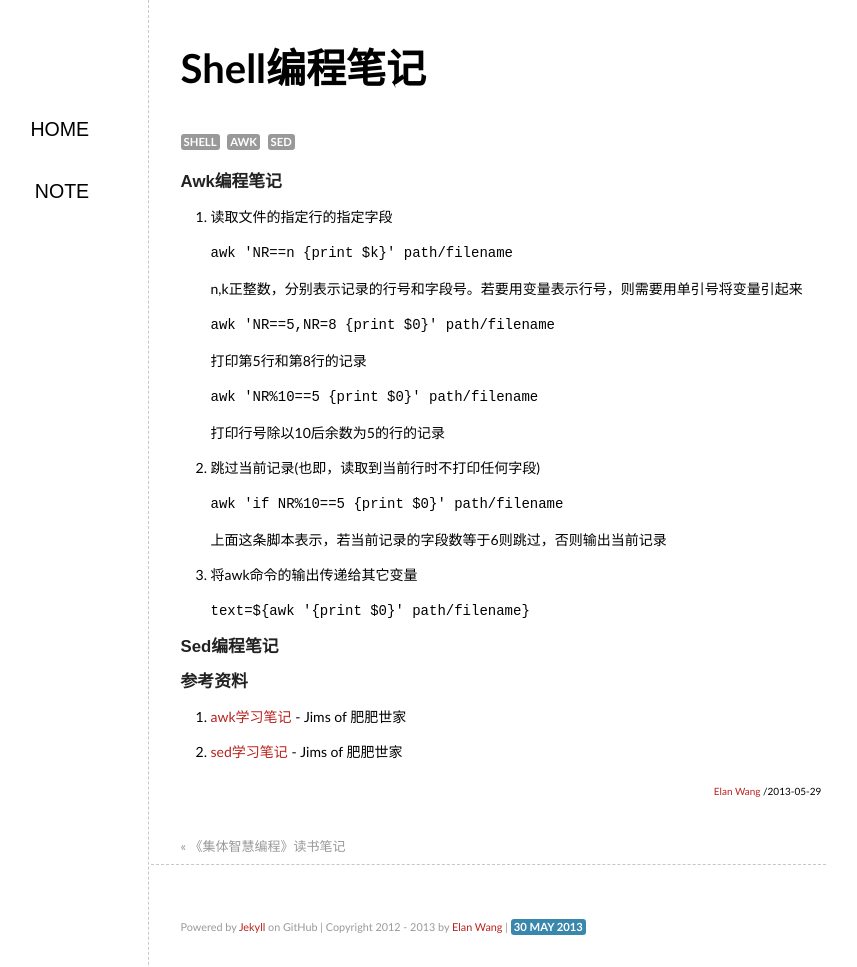
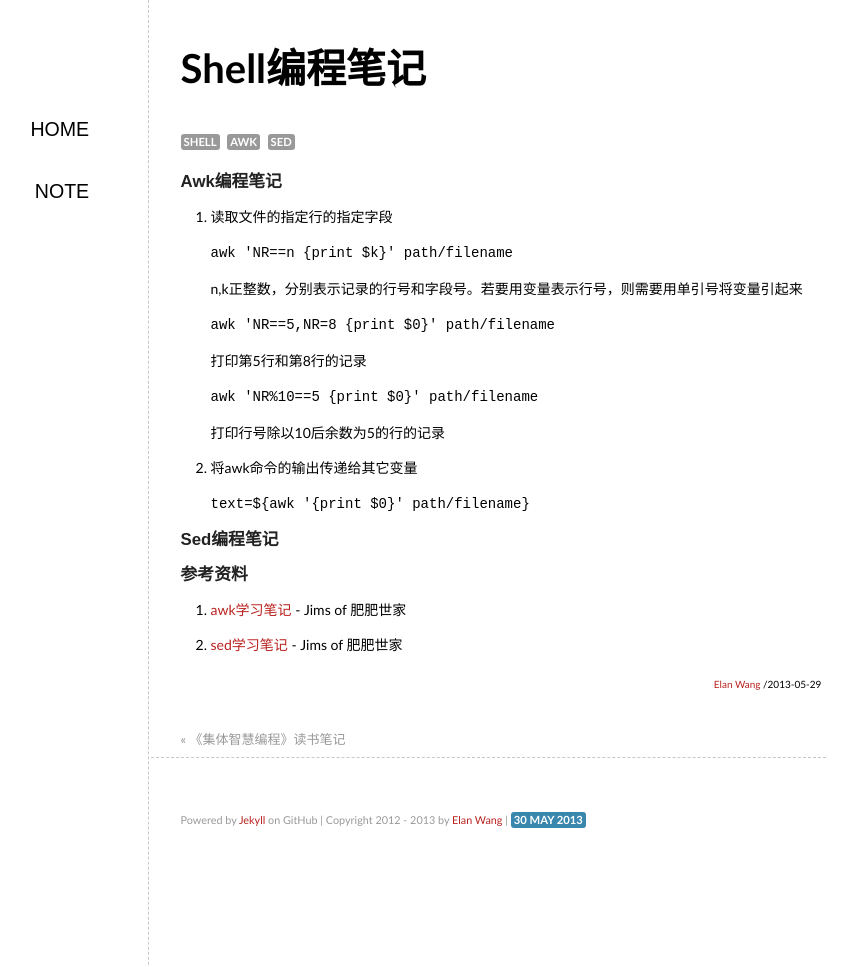
Before and after one commit to elan2wang/note, a Jekyll site: the page built from _posts/2013-05-29-shell-programming-tips.md, in a window 1280 px wide and 967 px high. Shown: the whole window, without its empty margins (236-1093 px from the left). Built offline with Jekyll 4.4.1, drawn with Linux system fonts in a browser that asks for light colours; comment, search, counter and statistics services are not loaded.

Commit message:
edit shell programming tips

```diff
--- a/_posts/2013-05-29-shell-programming-tips.md
+++ b/_posts/2013-05-29-shell-programming-tips.md
@@ -12,10 +12,7 @@ n,k正整数，分别表示记录的行号和字段号。若要用变量表示
 打印第5行和第8行的记录
 <code>awk 'NR%10==5 {print $0}' path/filename</code>
 打印行号除以10后余数为5的行的记录
-2. 跳过当前记录(也即，读取到当前行时不打印任何字段)
-<code>awk 'if NR%10==5 {print $0}' path/filename</code>
-上面这条脚本表示，若当前记录的字段数等于6则跳过，否则输出当前记录
-3. 将awk命令的输出传递给其它变量
+2. 将awk命令的输出传递给其它变量
 <code>text=${awk '{print $0}' path/filename}</code>
 
 ###Sed编程笔记
```
